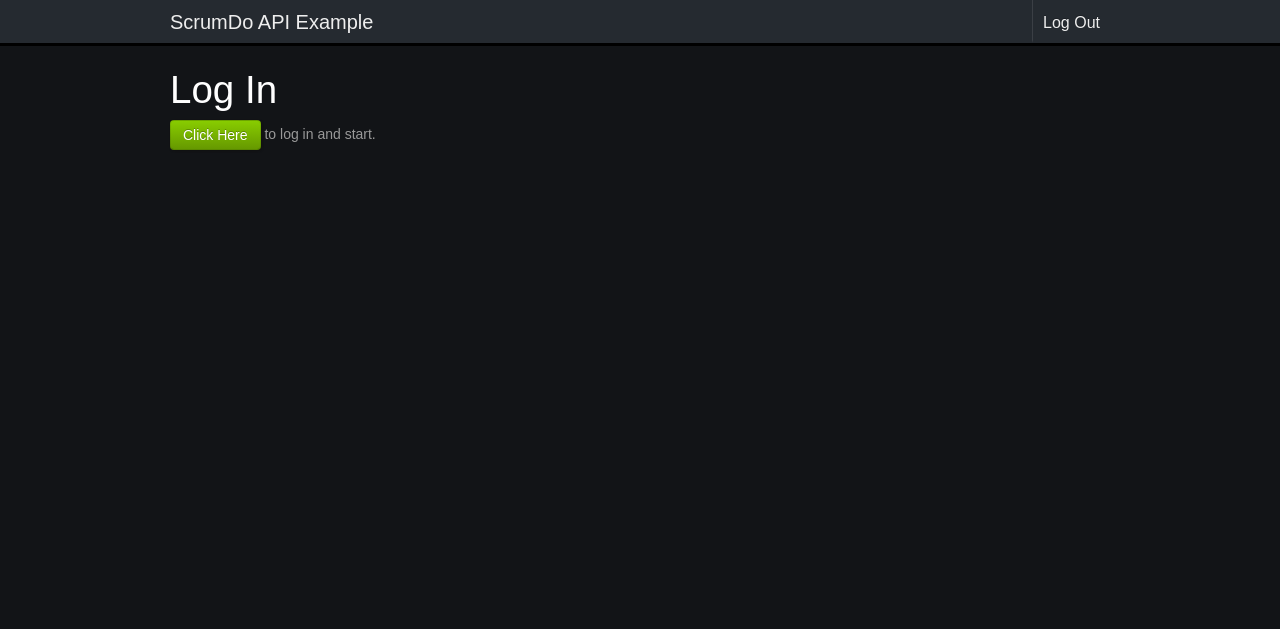
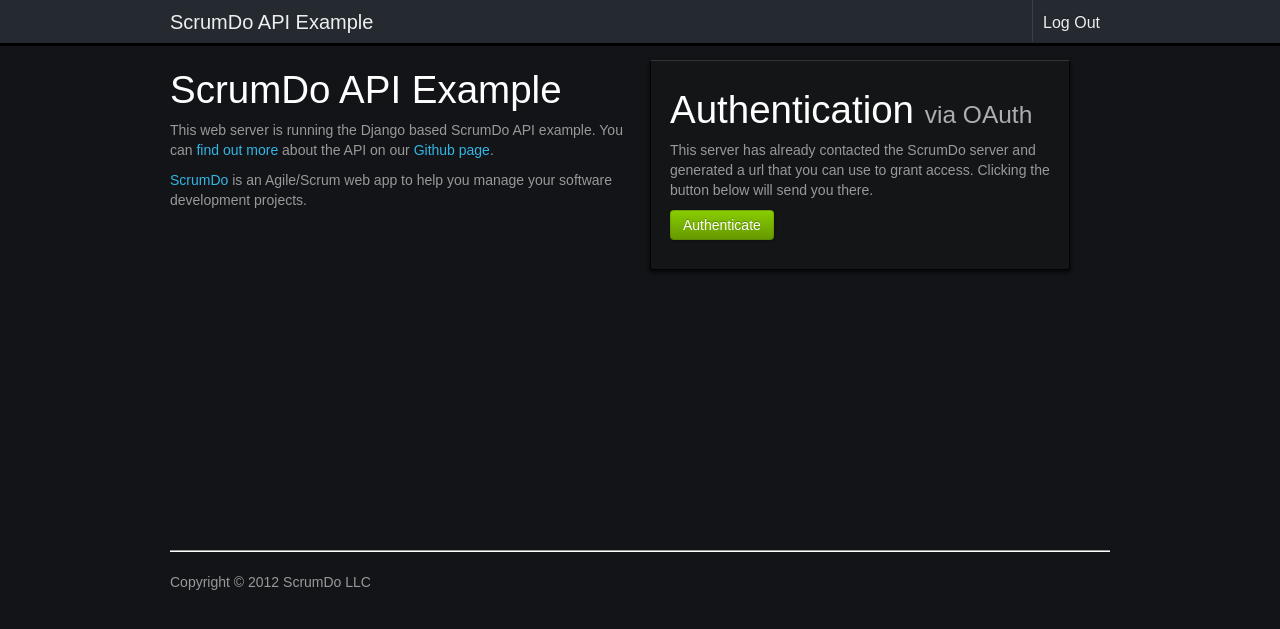
Before and after one commit to ScrumDoLLC/ScrumDoAPIV2, a Django app: template examples/django/api_example/templates/home_unauthenticated.html in a window 1280 px wide. Shown: the top 629 px of the page. Run offline with Django 3.2, Linux system fonts and the light colour scheme; the template is opened without the code that fills it, so the values that code supplies are empty; some libraries are stand-ins or nearby versions; some web fonts are replaced.

Commit message:
Made the demo django pages prettier.

```diff
--- a/examples/django/api_example/templates/base.html
+++ b/examples/django/api_example/templates/base.html
@@ -51,10 +51,14 @@
 
 	  {% endblock %}
 
+    <br/><br/><br/><br/><br/><br/><br/><br/><br/><br/><br/><br/>
+    <hr />
+    Copyright &copy; 2012 ScrumDo LLC
     </div> <!-- /container -->
 
     <script src="//ajax.googleapis.com/ajax/libs/jquery/1.8.2/jquery.min.js"></script>
 
 
+
   </body>
 </html>
--- a/examples/django/api_example/templates/home_unauthenticated.html
+++ b/examples/django/api_example/templates/home_unauthenticated.html
@@ -1,8 +1,23 @@
 {% extends "base.html" %}
 
 {% block content %}
-<div>
-	<h1>Log In</h1>
-		<p><a class="btn btn-success" href="{{ SCRUMDO_LOGIN_URL }}">Click Here</a> to log in and start.</p>
+<div class="row">
+	<div class="span6">
+		<h1>ScrumDo API Example</h1>
+		<p>
+			This web server is running the Django based ScrumDo API example.  You can <a href="https://github.com/ScrumDoLLC/ScrumDoAPIV2">find out more</a> about the API on our <a href="https://github.com/ScrumDoLLC/ScrumDoAPIV2">Github page</a>.
+		</p>
+		<p>
+			<a href="http://www.scrumdo.com/">ScrumDo</a> is an Agile/Scrum web app to help you manage your software development projects.
+		</p>
+	</div>
+	<div class="span5 well">
+		<h1>Authentication <small>via OAuth</small></h1>
+		<p>
+			This server has already contacted the ScrumDo server and generated a url that you can use to grant access.  Clicking the
+			button below will send you there.
+		</p>
+			<p><a class="btn btn-success" href="{{ SCRUMDO_LOGIN_URL }}">Authenticate</a> </p>
+	</div>
 </div>
 {% endblock %}
```
Also changed, not shown: examples/django/api_example/templates/home_authenticated.html (+20 -3 lines), examples/django/api_example/templates/project_list.html (+26 -6 lines).
